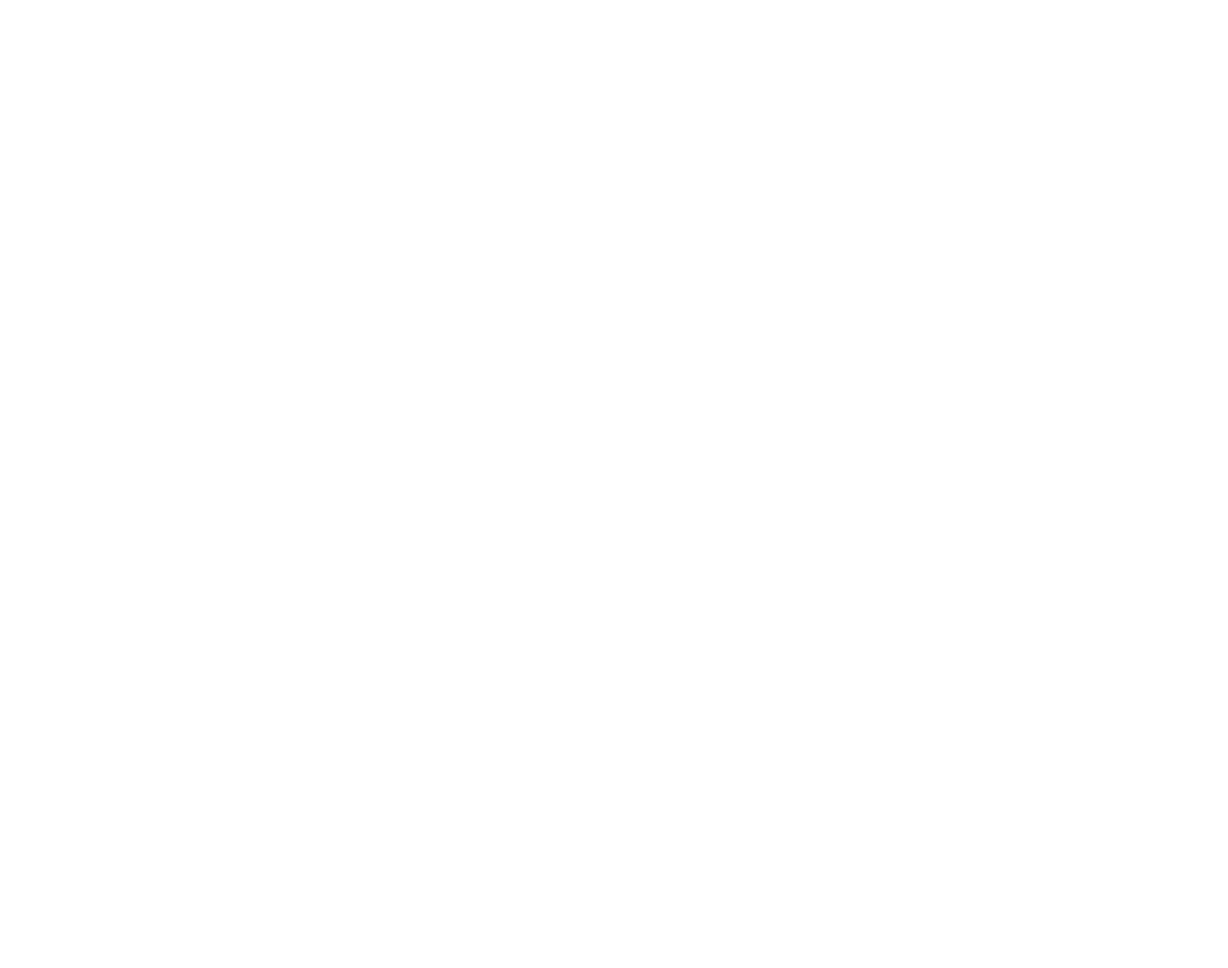
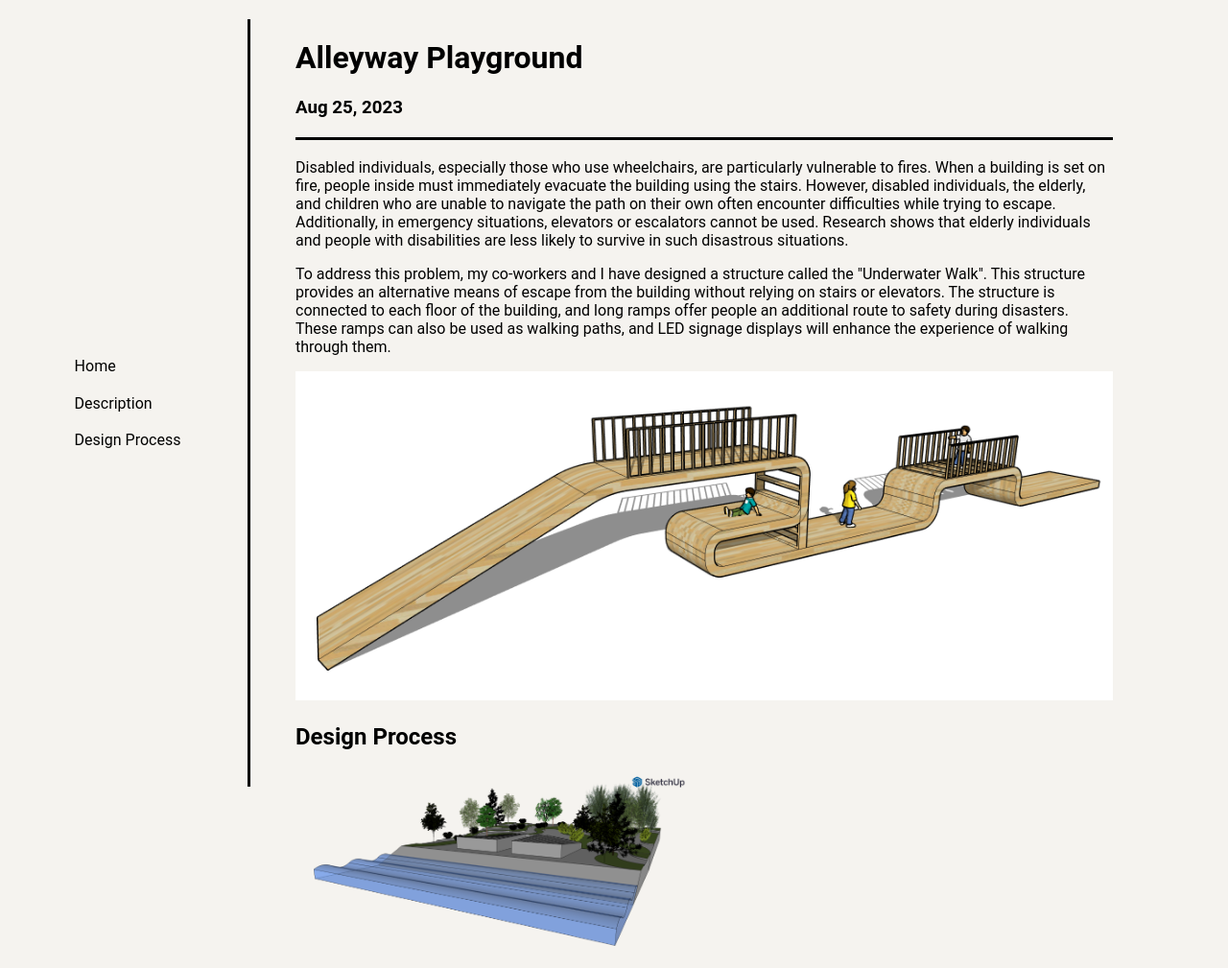
Before and after one commit to YewonSeo17/YJSeo, a plain HTML site: page project pages/Alleyway playground.html in a window 1280 px wide. Shown: the whole page at 96% size. Before the commit the page ends 800 px from the top, so only its background shows below. Drawn offline with Linux system fonts and the light colour scheme.

Commit message:
update alleyway playground

```diff
--- a/project pages/Alleyway playground.html
+++ b/project pages/Alleyway playground.html
@@ -0,0 +1,38 @@
+<!DOCTYPE html>
+<html>
+<head>
+    <meta charset="UTF-8">
+    <meta name="viewpoint" content="width=device-width, initial-scale=1">
+    <link href="../Subpages.css" type="text/css" rel="stylesheet"/>
+    <link rel="icon" type="image/png" href="../images/favicon.png">
+    <script src="main.js"></script>
+    <title>Yewon Joshua Seo</title>
+</head>
+
+<body>
+    <div class="side-bar">
+        <nav class="navigation">
+          <ul>
+            <li>
+              <a href="../index.html">Home</a>
+              <a href="#description">Description</a>
+              <a href="#process">Design Process</a>
+            </li>
+          </ul>
+        </nav>
+    </div>
+    <div class="content">
+        <div class="description" id="description">
+            <h1>Alleyway Playground</h1>
+            <h3>Aug 25, 2023</h3>
+            <p>Disabled individuals, especially those who use wheelchairs, are particularly vulnerable to fires. When a building is set on fire, people inside must immediately evacuate the building using the stairs. However, disabled individuals, the elderly, and children who are unable to navigate the path on their own often encounter difficulties while trying to escape. Additionally, in emergency situations, elevators or escalators cannot be used. Research shows that elderly individuals and people with disabilities are less likely to survive in such disastrous situations.</p>
+            <p>To address this problem, my co-workers and I have designed a structure called the "Underwater Walk". This structure provides an alternative means of escape from the building without relying on stairs or elevators. The structure is connected to each floor of the building, and long ramps offer people an additional route to safety during disasters. These ramps can also be used as walking paths, and LED signage displays will enhance the experience of walking through them.</p>
+            <img class="main" src="../images/Team/Alleyway Playground.png" alt="image" width="100%">
+        </div>
+        <div class="process" id="process">
+            <h2>Design Process</h2>
+            <img src="../images/process/Teams/Cosmic crossing/ocean.png" alt="image" width="auto" height="200">
+        </div>
+    </div>
+</body>
+</html>
```
Also changed, not shown: project pages/Cosmic crossing.html (+1 -2 lines), project pages/Drawings.html (+1 -0 lines), project pages/Hanok 23.html (+1 -0 lines), project pages/Interconflux.html (+1 -0 lines), project pages/My Room.html (+1 -0 lines), project pages/Sensory Aquarium.html (+1 -0 lines), project pages/The Greenspan Gallery.html (+1 -0 lines).
